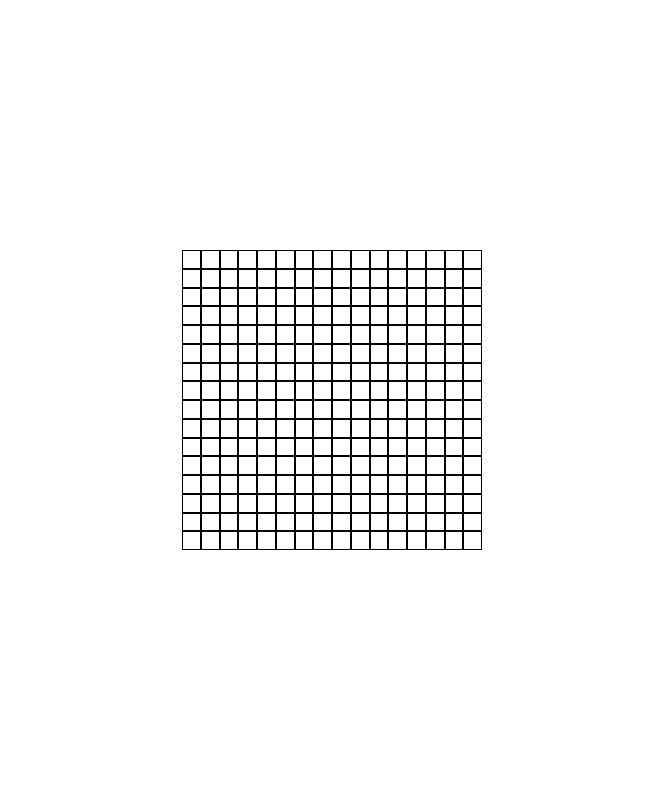
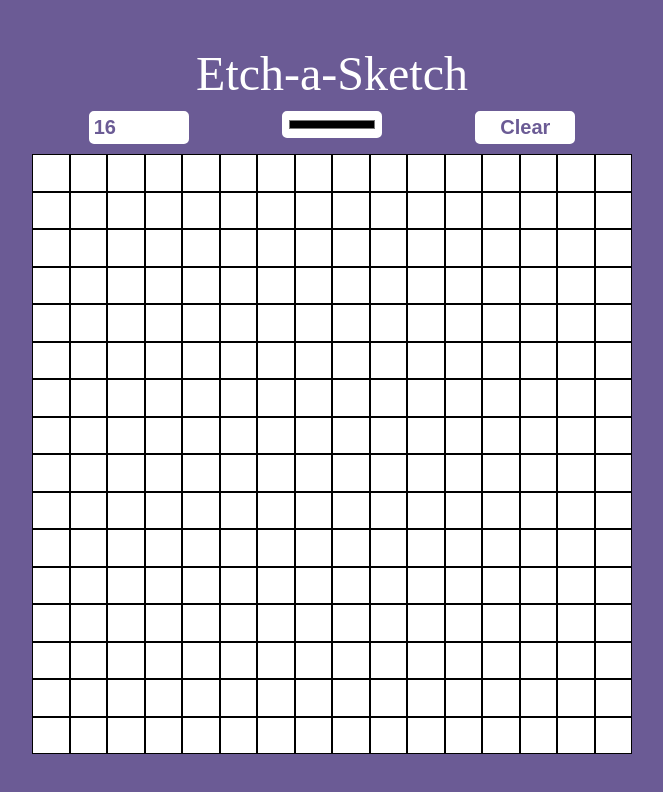
Before and after one commit to MKrupaGH/Etch-a-Sketch, a plain HTML site: page index.html in a window 1280 px wide. Shown: the whole page, without its empty margins (308-971 px from the left). Drawn offline with Linux system fonts and the light colour scheme.

Commit message:
Work end / project finished

```diff
--- a/code.js
+++ b/code.js
@@ -1,24 +1,45 @@
 //creating container with divs
 
 const container = document.querySelector(".container");
+const color = document.querySelector(".rgb");
+const reset = document.querySelector("button");
+const gridSizeInput = document.querySelector(".gridSize");
 
 let isDown = false;
+let size = 16;
+gridSizeInput.addEventListener("change", () => {
+  size = gridSizeInput.value;
+  container.innerHTML = "";
+  createDivs(size);
+});
 
-function createDivs() {
-  for (let i = 0; i < 16 * 16; i++) {
+function createDivs(gridSize) {
+  for (let i = 0; i < gridSize ** 2; i++) {
     const cell = document.createElement("div");
     cell.classList.add(".cell");
     cell.style.border = "1px solid black";
     container.appendChild(cell);
+    console.log(gridSize);
+    container.setAttribute(
+      "style",
+      "grid-template: repeat(" +
+        gridSize +
+        ",auto)/repeat(" +
+        gridSize +
+        ",auto)"
+    );
 
     cell.addEventListener("mouseover", () => {
-      if (isDown===true) {
-        cell.style.backgroundColor = "red";
+      if (isDown === true) {
+        cell.style.backgroundColor = color.value;
       }
+    });
+
+    reset.addEventListener("click", () => {
+      cell.style.backgroundColor = "#fff";
     });
   }
 }
-createDivs();
 
 document.addEventListener("mousedown", () => {
   isDown = true;
@@ -27,4 +48,4 @@ document.addEventListener("mouseup", () => {
   isDown = false;
 });
 
-console.log(isDown);
+window.onload = createDivs(size);
--- a/index.html
+++ b/index.html
@@ -10,7 +10,17 @@
 </head>
 <body>
     <div class="mainBox">
-        <div class="container"></div>
+        <div class="all">
+            <div class="menu">
+                <div class="title">Etch-a-Sketch</div>
+                <div class="actions">
+                    <input class="bar gridSize" type="number" value="16">
+                    <input class="bar rgb" type="color">
+                    <button class="bar">Clear</button>
+                </div>
+            </div>
+            <div class="container"></div>
+        </div>
     </div>
 </body>
 </html>
--- a/style.css
+++ b/style.css
@@ -6,19 +6,55 @@
 
 .mainBox{
     height: 100vh;
+    background-color: #6b5b95;
     display: flex;
     justify-content: center;
     align-items: center;
 }
 
+
+.all{
+    display: flex;
+    flex-direction: column;
+}
+
+.menu{
+    display: flex;
+    flex-direction: column;
+    justify-content: center;
+}
+
+.title{
+    color: #fff;
+    font-size: 48px;
+    align-self: center;
+}
+
+.actions{
+    display: flex;
+    justify-content: space-around;
+    margin: 10px;
+
+}
+
+.bar{
+    width: 100px;
+    font-size: 20px;
+    font-weight: bold;
+    color: #6b5b95;
+    background-color: #fff;
+    border: 5px solid white;
+    border-radius: 5px;
+    cursor: pointer;
+}
+
 .container{
-    height: 300px;
-    width: 300px;
+    height:600px;
+    width: 600px;
     display: grid;
     grid-template: repeat(16,auto)/repeat(16,auto);
+    background-color: #ffff;
 }
 .cell{
     box-sizing: border-box;
-    height: 10px;
-    width: 10px;
 }
```
